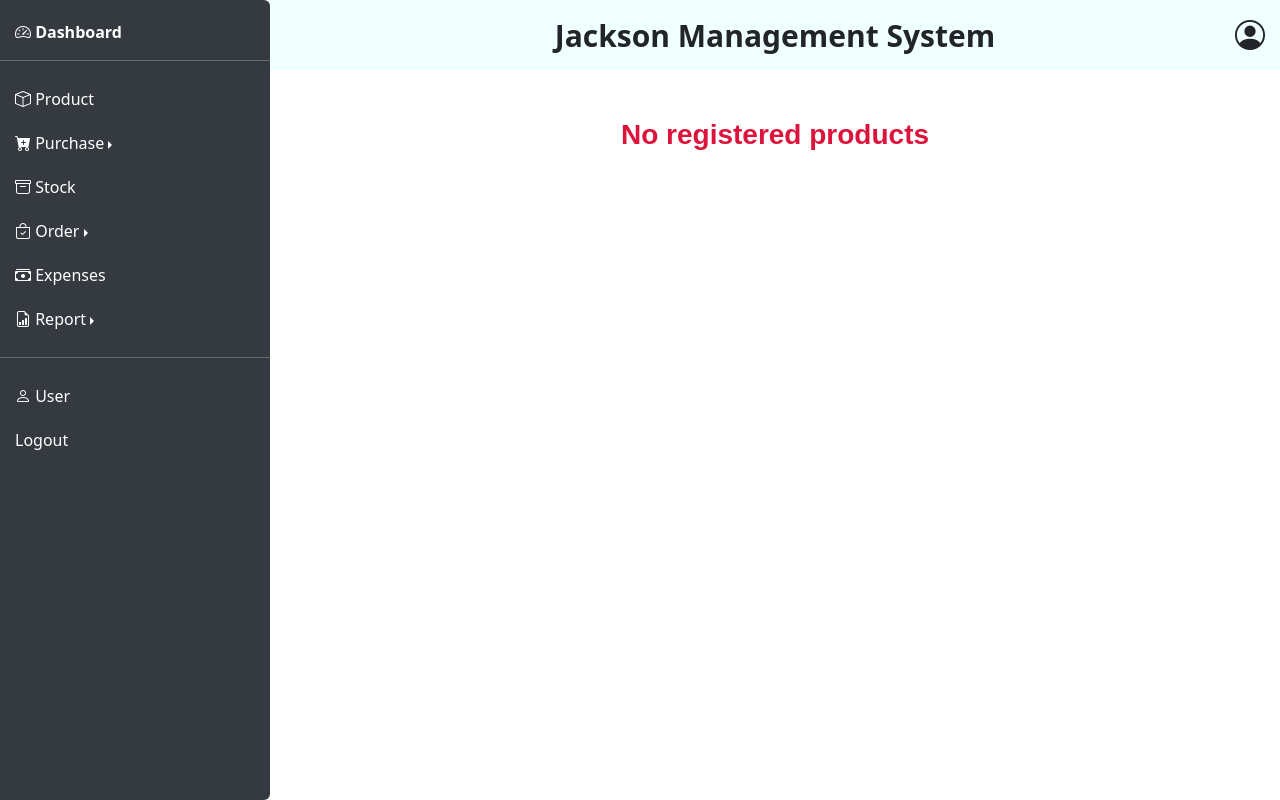
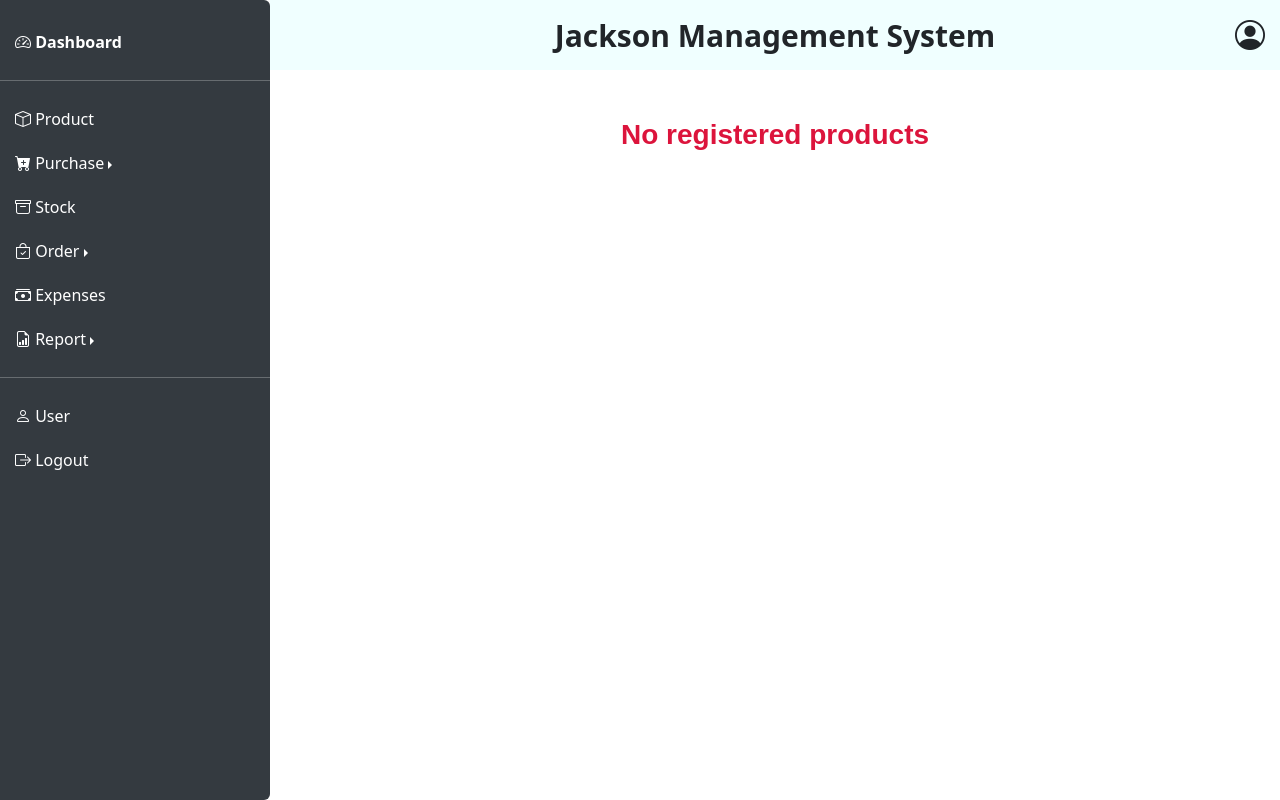
Before and after one commit to ebohsamuel/salesproject, a FastAPI app: template app/templates/product.html in a window 1280 px wide. Run offline with FastAPI, Linux system fonts and the light colour scheme; the template is opened without the code that fills it, so the values that code supplies are empty.

Commit message:
updating templates

```diff
--- a/app/templates/dashboard.html
+++ b/app/templates/dashboard.html
@@ -30,7 +30,7 @@
             cursor: pointer;
         }
         .navigation a:hover {
-            font-weight: bold;
+            background: #333;
         }
         .menu-toggle {
             font-size: 30px;
@@ -152,6 +152,9 @@
         #user {
             font-size: 30px;
         }
+        .btn-group:hover {
+            background: #333;
+        }
     </style>
     {% block style %} {% endblock %}
 </head>
@@ -169,10 +172,10 @@
     </div>
     <div class="navigation rounded-end">
         <span class="btn-close btn-close-white"></span>
-        <a href="/dashboard" class="fw-bold"><i class="bi bi-speedometer2"></i> Dashboard</a>
+        <a href="/dashboard" class="fw-bold d-block"><i class="bi bi-speedometer2"></i> Dashboard</a>
         <hr class="text-white">
         <a href="/product" class="d-block"><i class="bi bi-box"></i> Product</a>
-        <div class="btn-group dropend">
+        <div class="btn-group dropend" style="width: inherit;">
             <a class="d-block dropdown-toggle" data-bs-toggle="dropdown" aria-expanded="false"><i class="bi bi-cart-plus-fill"></i> Purchase</a>
             <ul class="dropdown-menu dropdown-menu-dark">
                 <li><a class="dropdown-item" href="/purchase/add">Add Purchase <i class="bi bi-plus"></i></a></li>
@@ -180,7 +183,7 @@
             </ul>
         </div>
         <a href="/stock" class="d-block"><i class="bi bi-archive"></i> Stock</a>
-        <div class="btn-group dropend">
+        <div class="btn-group dropend" style="width: inherit;">
             <a class="d-block dropdown-toggle" data-bs-toggle="dropdown" aria-expanded="false"><i class="bi bi-bag-check"></i> Order</a>
             <ul class="dropdown-menu dropdown-menu-dark">
                 <li><a class="dropdown-item" href="/sales">New Order</a></li>
@@ -188,7 +191,7 @@
             </ul>
         </div>
         <a href="/expenses" class="d-block"><i class="bi bi-cash-stack"></i> Expenses</a>
-        <div class="btn-group dropend">
+        <div class="btn-group dropend" style="width: inherit;">
             <a class="d-block dropdown-toggle" data-bs-toggle="dropdown" aria-expanded="false"><i class="bi bi-file-earmark-bar-graph"> </i>Report</a>
             <ul class="dropdown-menu dropdown-menu-dark">
                 <li><a class="dropdown-item" href="/sales-report">Sales</a></li>
@@ -198,7 +201,7 @@
         </div>
         <hr class="text-white">
         <a href="/user" class="d-block"><i class="bi bi-person"></i> User</a>
-        <a href="/logout" class="d-block">Logout</a>
+        <a href="/logout" class="d-block"><i class="bi bi-box-arrow-right"></i> Logout</a>
         <hr class="text-white d-xl-none">
         <div class="d-flex d-xl-none flex-column-reverse position-absolute align-items-center text-white" style="top: 500px; left: 5px;">
             <span class="me-2 fw-semibold">{{ full_name }}</span>
--- a/app/templates/expenses.html
+++ b/app/templates/expenses.html
@@ -5,7 +5,6 @@
 {% block content %}
     {% if expenses %}
         <div class="container-fluid">
-            <div class="mb-5 text-secondary text-center"><h4 class="fw-bold fs-3">click on any update buttons to update expense</h4></div>
             <div class="row g-4">
                 <div class="col-12 col-xl-4">
                     <input style="max-width: 300px;" id="dateSearch" type="text" class="form-control" placeholder="Date" aria-label="Date">
--- a/app/templates/product.html
+++ b/app/templates/product.html
@@ -18,7 +18,6 @@
 {% block content %}
     {% if products %}
         <div class="container-fluid position-relative">
-            <div class="mb-5 text-secondary text-center"><h4 class="fw-bold fs-3">click on any product to update</h4></div>
             <div class="row mb-4 g-3">
                 <div class="col-12 col-md-6 d-flex justify-content-center">
                     <input style="max-width: 250px;" id="searchInput" type="text" class="form-control" placeholder="Search Product" aria-label="Search">
--- a/app/templates/purchase-add.html
+++ b/app/templates/purchase-add.html
@@ -18,7 +18,6 @@
 {% block content %}
     {% if products %}
         <div class="container-fluid position-relative">
-            <div class="mb-5 text-secondary text-center"><h4 class="fw-bold fs-3">click on any product to enter purchase</h4></div>
             <div class="row mb-4">
                 <div class="col-12 col-md-4 ms-md-5 ps-md-5">
                     <input id="searchInput" type="text" class="form-control" placeholder="Search Product" aria-label="Search">
--- a/app/templates/purchase-update.html
+++ b/app/templates/purchase-update.html
@@ -5,7 +5,6 @@
 {% block content %}
     {% if purchases %}
         <div class="container-fluid position-relative">
-            <div class="mb-5 text-secondary text-center"><h4 class="fw-bold fs-3">click on any update buttons to update purchase</h4></div>
             <div class="row g-4">
                 <div class="col-12 col-xl-4">
                     <input style="max-width: 300px;" id="dateSearch" type="text" class="form-control" placeholder="Date" aria-label="Date">
--- a/app/templates/sales-update.html
+++ b/app/templates/sales-update.html
@@ -5,7 +5,6 @@
 {% block content %}
     {% if order_items %}
         <div class="container-fluid position-relative">
-            <div class="mb-5 text-secondary text-center"><h4 class="fw-bold fs-3">click on any update buttons to update order</h4></div>
             <div class="row g-4">
                 <div class="col-12 col-xl-4">
                     <input style="max-width: 300px;" id="dateSearch" type="text" class="form-control" placeholder="Date" aria-label="Date">
--- a/app/templates/stock.html
+++ b/app/templates/stock.html
@@ -5,7 +5,6 @@
 {% block content %}
     {% if stocks %}
         <div class="container-fluid position-relative">
-            <div class="mb-5 text-secondary text-center"><h4 class="fw-bold fs-3">click on any update buttons to update stock</h4></div>
             <div class="row g-4">
                 <div class="col-12 col-md-4">
                     <input id="productNameSearch" type="text" class="form-control" placeholder="Product Name" aria-label="Product Name">
--- a/app/templates/user.html
+++ b/app/templates/user.html
@@ -5,10 +5,9 @@
 {% block content %}
     {% if users %}
         <div class="container-fluid position-relative">
-            <div class="mb-5 text-secondary text-center"><h4 class="fw-bold fs-3">click on any update buttons to update user</h4></div>
             <div class="row g-4">
                 <div class="col-12 col-md-6 d-flex justify-content-center">
-                    <span class="btn btn-outline-secondary" style="width: 300px;" data-bs-toggle="modal" data-bs-target="#staffregistration">Add Product <i class="bi bi-plus"></i></span>
+                    <span class="btn btn-outline-secondary" style="width: 300px;" data-bs-toggle="modal" data-bs-target="#staffregistration">Add User <i class="bi bi-plus"></i></span>
                 </div>
                 <!-- modal for adding new user -->
                 <div class="modal fade" id="staffregistration" tabindex="-1" aria-labelledby="staffregistrationlabel" aria-hidden="true">
```
